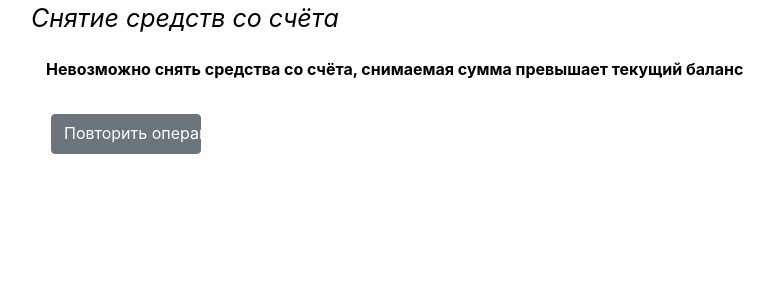
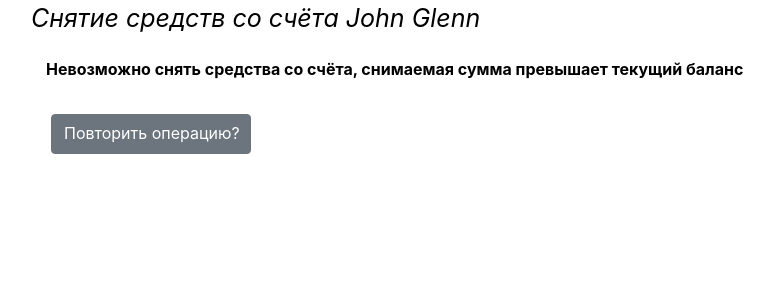
Before and after one commit to Tsaanstu/DIS_homework_2, a Django app: page /error_removal/1/ in a window 1280 px wide. Shown: the part 64-364 px from the top of the page, without its empty margins (39-813 px from the left). Run offline with Django 3.2, Linux system fonts and the light colour scheme; data comes from the database, SQL or seed files in the repository; both versions use the stored data as it was after the commit; some libraries are stand-ins or nearby versions.

Commit message:
fix снятие средств

```diff
--- a/banking_system/bs/templates/bs/error_removal.html
+++ b/banking_system/bs/templates/bs/error_removal.html
@@ -10,10 +10,10 @@
     <div class="row">
         <div class="col-lg-12">
             <div class="row">
-                <div class="headline">Снятие средств со счёта {{accounts.0.client_name}}</div>
+                <div class="headline">Снятие средств со счёта {{client.full_name}}</div>
             </div>
             <strong>Невозможно снять средства со счёта, снимаемая сумма превышает текущий баланс</strong><br>
-            <a class="btn btn-secondary btn_list removal" id={{clients.0}} href="{% url 'removal' clients.0 %}" role="button" style="margin-top: 3%;">Повторить операцию?</a>
+            <a class="btn btn-secondary btn_list removal" href="{% url 'removal' client.id %}" role="button" style="margin-top: 3%; width: 200px;">Повторить операцию?</a>
         </div>
     </div>
 </main>
--- a/banking_system/bs/views.py
+++ b/banking_system/bs/views.py
@@ -217,23 +217,17 @@ def make_a_removal(id, sum):
 
 
 def error_removal(request, id):
-    conn = sqlite3.connect("db.sqlite3")
-    cursor = conn.cursor()
-    cursor.execute(
-        "SELECT bs_client.id, bs_client.full_name FROM bs_account JOIN bs_client on bs_account.cl_id_id = bs_client.id WHERE bs_account.id = ?",
-        (id,))
-    result = cursor.fetchall()
-    clients = [result[0][0], result[0][1]]
-    conn.commit()
-    return render(request, 'bs/error_removal.html', {"clients": clients})
+    client = Client.objects.get(pk=id)
+    return render(request, 'bs/error_removal.html', {"client": client})
 
 
 def removal(request, id):
     if request.method == "POST":
         r_id = request.POST["outgoing_account_num"]
         sum = request.POST["currency_1"]
+        print(id)
         if (make_a_removal(r_id, float(sum)) == 0):
-            return error_removal(request, id)
+            return HttpResponseRedirect('/error_removal/' + str(id))
 
     db_accounts = Account.objects.all().filter(cl_id=id)
     accounts = list()
```
Also changed, not shown: banking_system/db.sqlite3.
